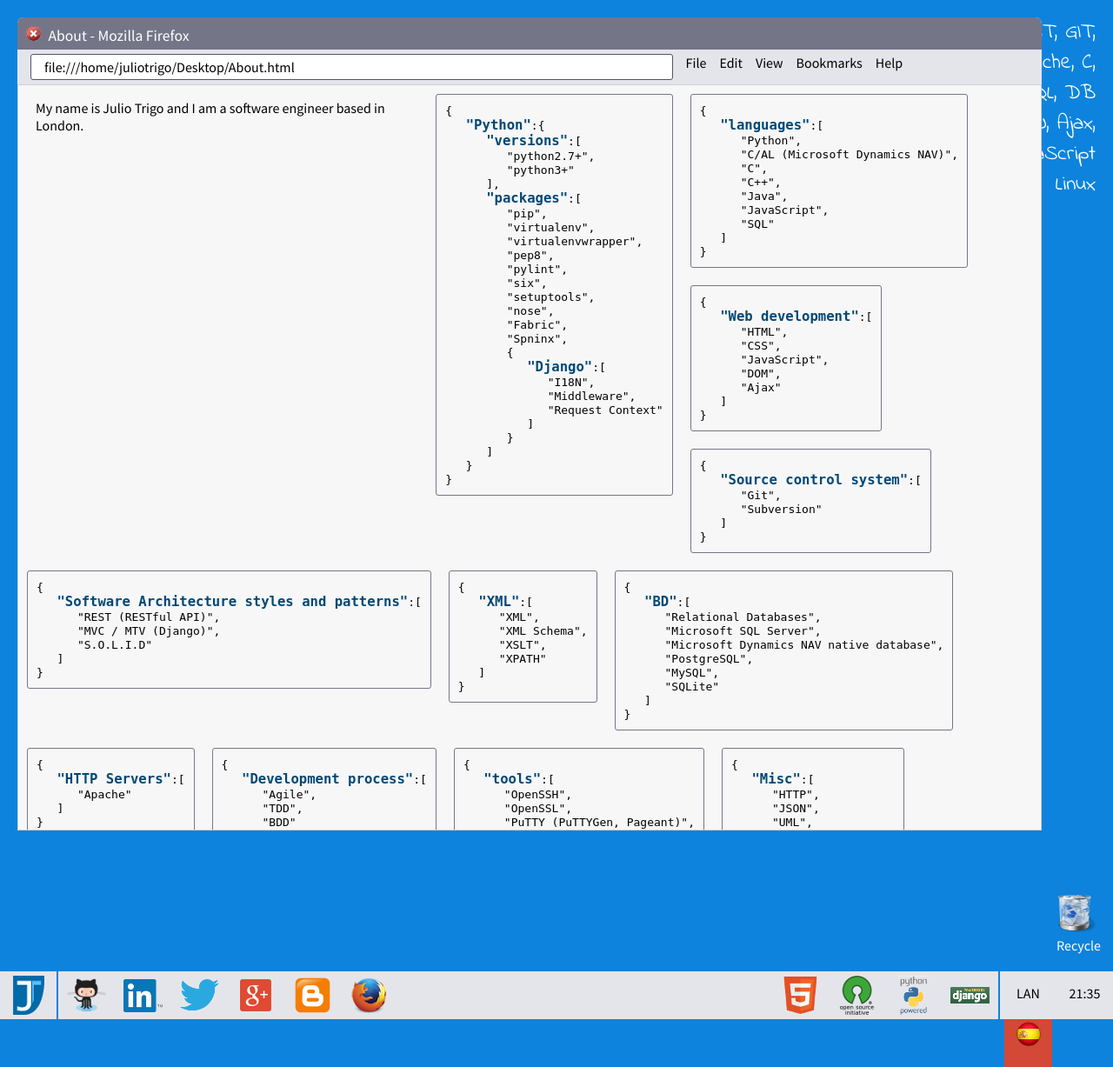
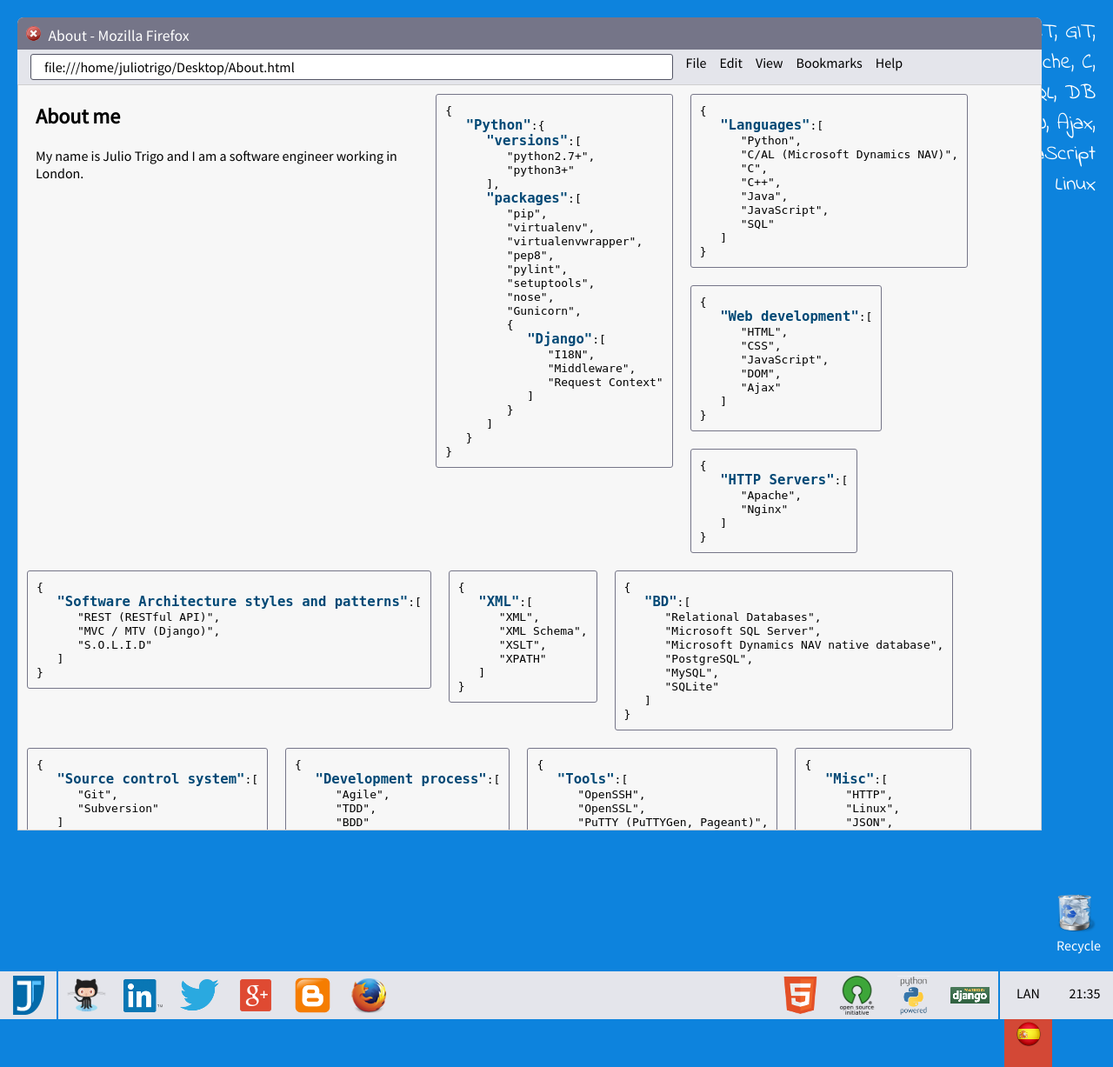
Before and after one commit to juliotrigo/juliotrigo, a Django app: page / in a window 1280 px wide, after a click on "About". Shown: the whole page at 87% size. Run offline with Django 3.2, Linux system fonts and the light colour scheme; some web fonts are replaced.

Commit message:
About: content. Translations.

```diff
--- a/juliotrigo/templates/windows_about.html
+++ b/juliotrigo/templates/windows_about.html
@@ -1,8 +1,9 @@
 {% load i18n %}
 
 <div id="about-column" class="align-left">
+    <h2>{% trans "About me" %}</h2>
     <p>
-        {% trans "My name is Julio Trigo and I am a software engineer based in London." %}
+        {% trans "My name is Julio Trigo and I am a software engineer working in London." %}
     </p>
 </div>
 
@@ -20,11 +21,9 @@
          "virtualenvwrapper",
          "pep8",
          "pylint",
-         "six",
          "setuptools",
          "nose",
-         "Fabric",
-         "Spninx",
+         "Gunicorn",
          {
             </pre><pre class="pre-tittle">"Django"</pre><pre>:[
                "I18N",
@@ -41,7 +40,7 @@
 <div class="pre-item monospace align-left">
 <pre>
 {
-   </pre><pre class="pre-tittle">"languages"</pre><pre>:[
+   </pre><pre class="pre-tittle">"Languages"</pre><pre>:[
       "Python",
       "C/AL (Microsoft Dynamics NAV)",
       "C",
@@ -71,9 +70,9 @@
 <div class="pre-item monospace align-left">
 <pre>
 {
-   </pre><pre class="pre-tittle">"Source control system"</pre><pre>:[
-      "Git",
-      "Subversion"
+   </pre><pre class="pre-tittle">"HTTP Servers"</pre><pre>:[
+      "Apache",
+      "Nginx"
    ]
 }
 </pre>
@@ -122,8 +121,9 @@
 <div class="pre-item monospace align-left">
 <pre>
 {
-   </pre><pre class="pre-tittle">"HTTP Servers"</pre><pre>:[
-      "Apache"
+   </pre><pre class="pre-tittle">"Source control system"</pre><pre>:[
+      "Git",
+      "Subversion"
    ]
 }
 </pre>
@@ -144,7 +144,7 @@
 <div class="pre-item monospace align-left">
 <pre>
 {
-   </pre><pre class="pre-tittle">"tools"</pre><pre>:[
+   </pre><pre class="pre-tittle">"Tools"</pre><pre>:[
       "OpenSSH",
       "OpenSSL",
       "PuTTY (PuTTYGen, Pageant)",
@@ -159,11 +159,11 @@
 {
    </pre><pre class="pre-tittle">"Misc"</pre><pre>:[
       "HTTP",
+      "Linux",
       "JSON",
       "UML",
-      "Linux",
-      "payment gateway",
-      "billing"
+      "Billing",
+      "Payment Gateway"
    ]
 }
 </pre>
```
Also changed, not shown: juliotrigo/locale/es/LC_MESSAGES/django.po.
